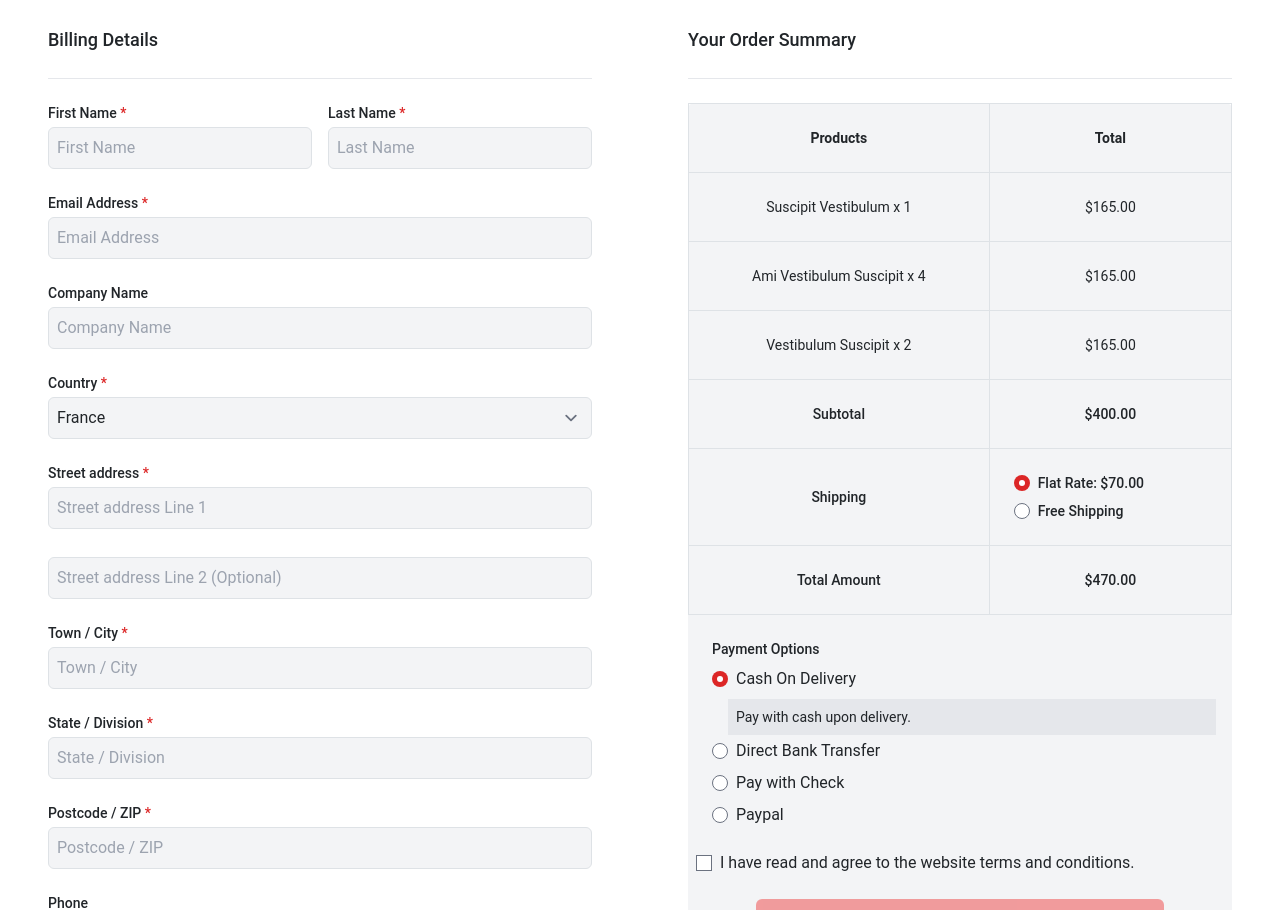
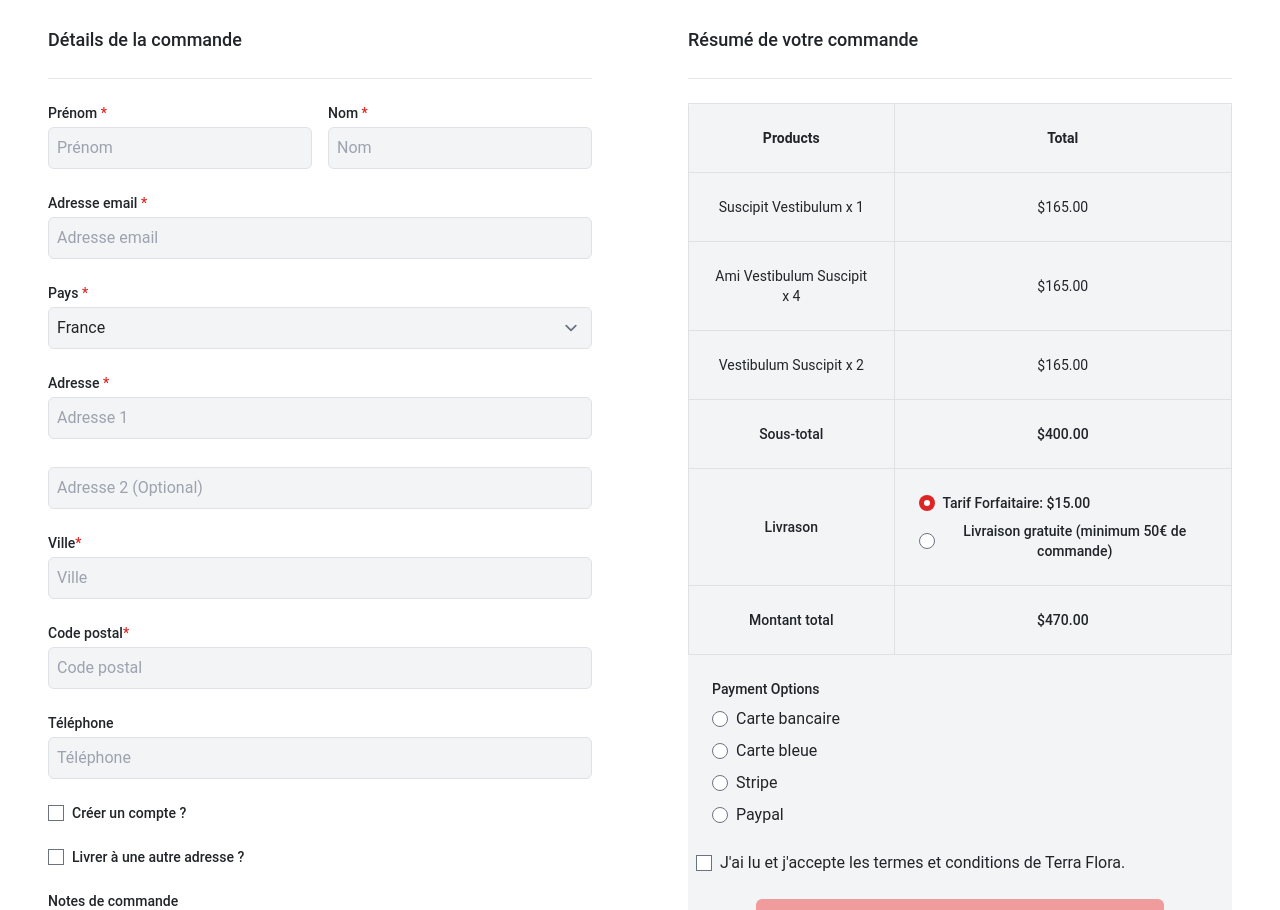
Before and after one commit to HardWareHouse/TerraFlora, a Vue app in the folder client/: page /checkout in a window 1280 px wide. Shown: the part 580-1490 px from the top of the page. Built offline with nearby package versions, Linux system fonts and the light colour scheme; a web font is replaced by a local one.

Commit message:
traductions

```diff
--- a/client/src/components/checkout/Form.vue
+++ b/client/src/components/checkout/Form.vue
@@ -2,31 +2,31 @@
   <div class="flex flex-col lg:flex-row lg:space-x-12 p-4">
     <div class="lg:w-1/2 p-4">
       <!-- Billing Details Form -->
-      <h2 class="text-lg font-medium border-b pb-4 mb-6">Billing Details</h2>
+      <h2 class="text-lg font-medium border-b pb-4 mb-6">Détails de la commande</h2>
       <form @submit.prevent="placeOrder">
         <div class="mb-4 grid grid-cols-2 gap-4">
           <div>
             <label for="f_name" class="block text-sm font-medium"
-              >First Name <span class="text-red-600">*</span></label
+              >Prénom <span class="text-red-600">*</span></label
             >
             <input
               type="text"
               id="f_name"
               v-model="form.firstName"
-              placeholder="First Name"
+              placeholder="Prénom"
               class="mt-1 p-2 border rounded-md w-full bg-gray-100"
               required
             />
           </div>
           <div>
             <label for="l_name" class="block text-sm font-medium"
-              >Last Name <span class="text-red-600">*</span></label
+              >Nom <span class="text-red-600">*</span></label
             >
             <input
               type="text"
               id="l_name"
               v-model="form.lastName"
-              placeholder="Last Name"
+              placeholder="Nom"
               class="mt-1 p-2 border rounded-md w-full bg-gray-100"
               required
             />
@@ -34,32 +34,20 @@
         </div>
         <div class="mb-4">
           <label for="email" class="block text-sm font-medium"
-            >Email Address <span class="text-red-600">*</span></label
+            >Adresse email <span class="text-red-600">*</span></label
           >
           <input
             type="email"
             id="email"
             v-model="form.email"
-            placeholder="Email Address"
+            placeholder="Adresse email"
             class="mt-1 p-2 border rounded-md w-full bg-gray-100"
             required
           />
         </div>
         <div class="mb-4">
-          <label for="com-name" class="block text-sm font-medium"
-            >Company Name</label
-          >
-          <input
-            type="text"
-            id="com-name"
-            v-model="form.companyName"
-            placeholder="Company Name"
-            class="mt-1 p-2 border rounded-md w-full bg-gray-100"
-          />
-        </div>
-        <div class="mb-4">
           <label for="country" class="block text-sm font-medium"
-            >Country <span class="text-red-600">*</span></label
+            >Pays <span class="text-red-600">*</span></label
           >
           <select
             id="country"
@@ -71,13 +59,13 @@
         </div>
         <div class="mb-4">
           <label for="street-address" class="block text-sm font-medium"
-            >Street address <span class="text-red-600">*</span></label
+            >Adresse <span class="text-red-600">*</span></label
           >
           <input
             type="text"
             id="street-address"
             v-model="form.streetAddress1"
-            placeholder="Street address Line 1"
+            placeholder="Adresse 1"
             class="mt-1 p-2 border rounded-md w-full bg-gray-100"
             required
           />
@@ -86,55 +74,43 @@
           <input
             type="text"
             v-model="form.streetAddress2"
-            placeholder="Street address Line 2 (Optional)"
+            placeholder="Adresse 2 (Optional)"
             class="mt-1 p-2 border rounded-md w-full bg-gray-100"
           />
         </div>
         <div class="mb-4">
           <label for="town" class="block text-sm font-medium"
-            >Town / City <span class="text-red-600">*</span></label
+            >Ville<span class="text-red-600">*</span></label
           >
           <input
             type="text"
             id="town"
             v-model="form.city"
-            placeholder="Town / City"
+            placeholder="Ville"
             class="mt-1 p-2 border rounded-md w-full bg-gray-100"
             required
           />
         </div>
         <div class="mb-4">
-          <label for="state" class="block text-sm font-medium"
-            >State / Division <span class="text-red-600">*</span></label
-          >
-          <input
-            type="text"
-            id="state"
-            v-model="form.state"
-            placeholder="State / Division"
-            class="mt-1 p-2 border rounded-md w-full bg-gray-100"
-          />
-        </div>
-        <div class="mb-4">
           <label for="postcode" class="block text-sm font-medium"
-            >Postcode / ZIP <span class="text-red-600">*</span></label
+            >Code postal<span class="text-red-600">*</span></label
           >
           <input
             type="text"
             id="postcode"
             v-model="form.postcode"
-            placeholder="Postcode / ZIP"
+            placeholder="Code postal"
             class="mt-1 p-2 border rounded-md w-full bg-gray-100"
             required
           />
         </div>
         <div class="mb-4">
-          <label for="phone" class="block text-sm font-medium">Phone</label>
+          <label for="phone" class="block text-sm font-medium">Téléphone</label>
           <input
             type="text"
             id="phone"
             v-model="form.phone"
-            placeholder="Phone"
+            placeholder="Téléphone"
             class="mt-1 p-2 border rounded-md w-full bg-gray-100"
           />
         </div>
@@ -147,7 +123,7 @@
               class="mr-2"
             />
             <label for="create_pwd" class="text-sm font-medium"
-              >Create an account?</label
+              >Créer un compte ?</label
             >
           </div>
         </div>
@@ -160,20 +136,20 @@
               class="mr-2"
             />
             <label for="ship_to_different" class="text-sm font-medium"
-              >Ship to a different address?</label
+              >Livrer à une autre adresse ?</label
             >
           </div>
         </div>
         <div class="mb-4">
           <label for="ordernote" class="block text-sm font-medium"
-            >Order Note</label
+            >Notes de commande</label
           >
           <textarea
             id="ordernote"
             v-model="form.orderNote"
             cols="30"
             rows="3"
-            placeholder="Notes about your order, e.g. special notes for delivery."
+            placeholder="Notes sur votre commande, par exemple des instructions spéciales pour la livraison."
             class="w-full mt-1 p-2 border rounded-md bg-gray-100"
           ></textarea>
         </div>
@@ -181,7 +157,7 @@
     </div>
     <div class="lg:w-1/2 p-4">
       <!-- Order Summary and Payment Section -->
-      <h2 class="text-lg font-medium border-b pb-4 mb-6">Your Order Summary</h2>
+      <h2 class="text-lg font-medium border-b pb-4 mb-6">Résumé de votre commande</h2>
       <div class="bg-gray-100 rounded-md">
         <table class="w-full text-sm border text-center">
           <thead class="border p-4">
@@ -204,11 +180,11 @@
               <td class="border p-4">$165.00</td>
             </tr>
             <tr>
-              <td class="font-medium border p-4">Subtotal</td>
+              <td class="font-medium border p-4">Sous-total</td>
               <td class="font-medium border p-4">$400.00</td>
             </tr>
             <tr>
-              <td class="font-medium border p-4">Shipping</td>
+              <td class="font-medium border p-4">Livrason</td>
               <td class="font-medium border p-4">
                 <div>
                   <label class="flex items-center mb-2">
@@ -216,11 +192,11 @@
                       type="radio"
                       name="shipping"
                       v-model="shipping"
-                      value="Flat Rate: $70.00"
+                      value="Flat Rate: $15.00"
                       class="mr-2 text-red-600"
                       checked
                     />
-                    <span>Flat Rate: $70.00</span>
+                    <span>Tarif Forfaitaire: $15.00</span>
                   </label>
                   <label class="flex items-center">
                     <input
@@ -230,13 +206,13 @@
                       value="Free Shipping"
                       class="mr-2 text-red-600"
                     />
-                    <span>Free Shipping</span>
+                    <span>Livraison gratuite (minimum 50€ de commande)</span>
                   </label>
                 </div>
               </td>
             </tr>
             <tr>
-              <td class="font-medium border p-4">Total Amount</td>
+              <td class="font-medium border p-4">Montant total</td>
               <td class="font-medium border p-4">$470.00</td>
             </tr>
           </tbody>
@@ -274,9 +250,7 @@
               v-model="agreeTerms"
               class="mr-2 text-red-600"
             />
-            <span
-              >I have read and agree to the website terms and conditions.</span
-            >
+            <span>J'ai lu et j'accepte les termes et conditions de Terra Flora.</span>
           </label>
         </div>
         <div class="mt-4 flex">
@@ -286,7 +260,7 @@
             class="w-3/4 mx-auto bg-red-500 text-white py-2 mb-4 rounded-md"
             :class="{ 'opacity-50 cursor-not-allowed': !agreeTerms }"
           >
-            Place Order
+            Passer au paiement
           </button>
         </div>
       </div>
@@ -301,7 +275,6 @@ const form = reactive({
   firstName: "",
   lastName: "",
   email: "",
-  companyName: "",
   country: "",
   streetAddress1: "",
   streetAddress2: "",
@@ -315,34 +288,35 @@ const form = reactive({
 });
 
 // Reactive variables for shipping, payment, and terms agreement
-const shipping = ref("Flat Rate: $70.00");
+const shipping = ref("Flat Rate: $15.00");
 const payment = ref("Cash On Delivery");
 const agreeTerms = ref(false);
 
 // Payment methods array
 const paymentMethods = [
   {
-    label: "Cash On Delivery",
-    value: "Cash On Delivery",
-    description: "Pay with cash upon delivery.",
+    label: "Carte bancaire",
+    value: "Carte bancaire",
+    description:
+      "Paiement via Carte bancaire",
   },
   {
-    label: "Direct Bank Transfer",
-    value: "Direct Bank Transfer",
+    label: "Carte bleue",
+    value: "Carte bleue",
     description:
-      "Make your payment directly into our bank account. Please use your Order ID as the payment reference. Your order will not be shipped until the funds have cleared in our account.",
+      "Paiement via Carte bleue",
   },
   {
-    label: "Pay with Check",
-    value: "Pay with Check",
+    label: "Stripe",
+    value: "Stripe",
     description:
-      "Please send a check to Store Name, Store Street, Store Town, Store State / County, Store Postcode.",
+      "Paiement via Stripe.",
   },
   {
     label: "Paypal",
     value: "Paypal",
     description:
-      "Pay via PayPal; you can pay with your credit card if you don’t have a PayPal account.",
+      "Paiement via Paypal",
   },
 ];
 
```
Also changed, not shown: client/src/components/checkout/MiniWrapper.vue (+11 -11 lines).
